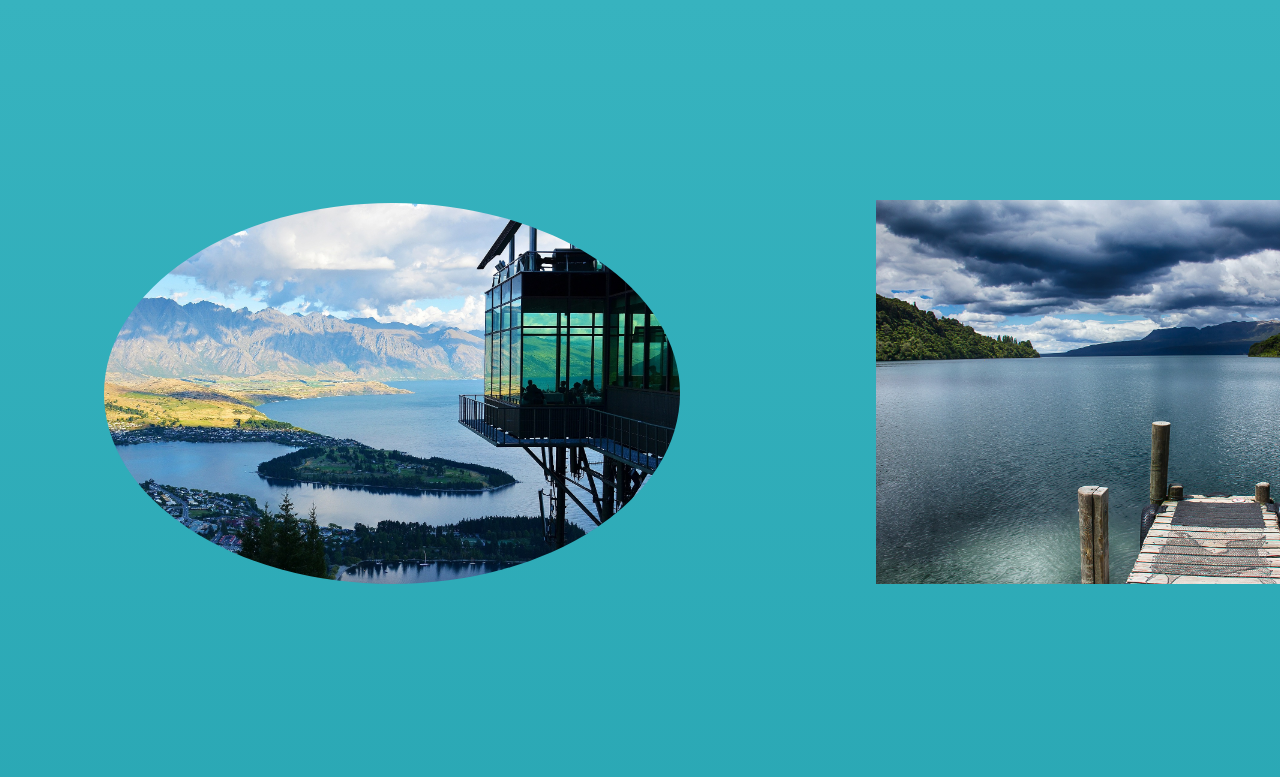
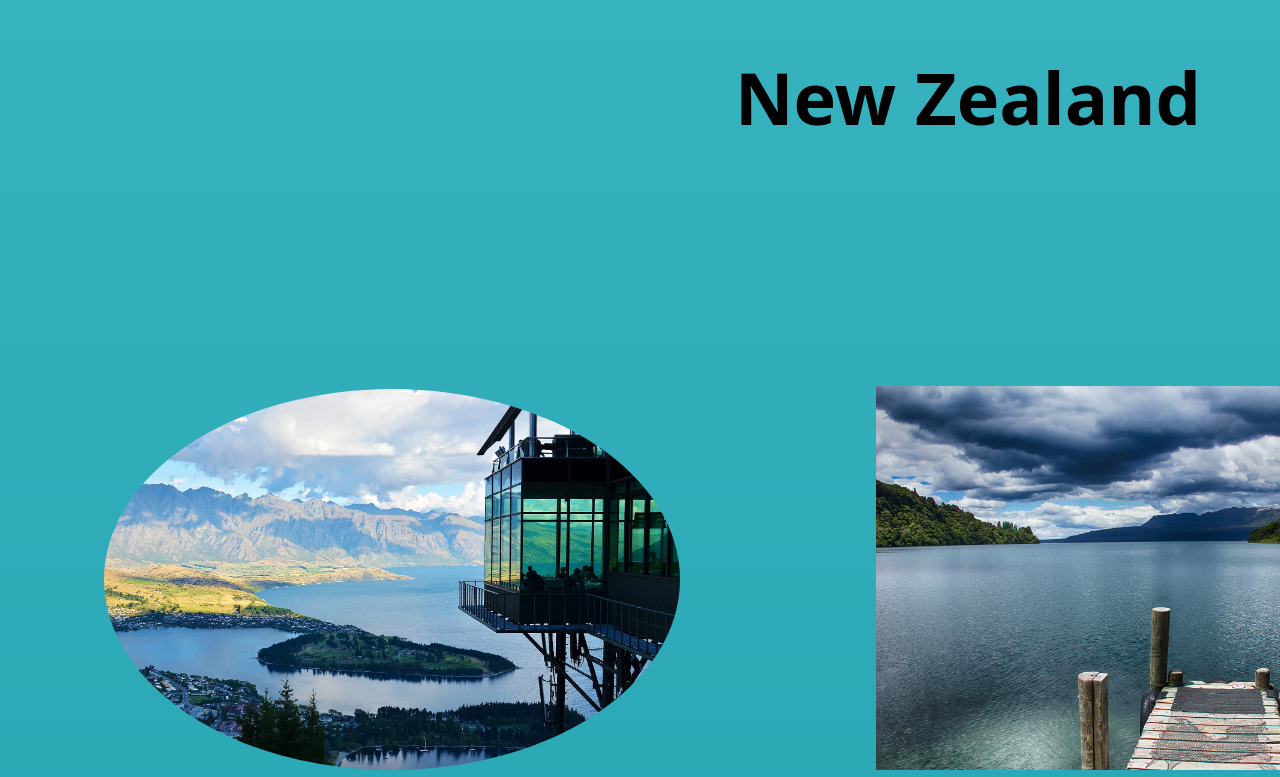
Before and after one commit to SashaDeveloper/Frontend_Tasks, a plain HTML site: page Tasks/index.html in a window 1280 px wide. Shown: the top 777 px of the page. Drawn offline with Linux system fonts and the light colour scheme.

Commit message:
Added header text on index page.

```diff
--- a/Tasks/css/main.css
+++ b/Tasks/css/main.css
@@ -2,6 +2,12 @@ body{
     width: 1920px;
     height: 2203px;
     background-image: linear-gradient(180deg, #37b3bf 0%, #1595a3 100%);
+}
+h1{
+    font-family: Open Sans;
+    text-align: center;
+    font-weight:bold ;
+    font-size:72px ;
 }
 .img-circle {
     border-radius: 50%;
--- a/Tasks/index.html
+++ b/Tasks/index.html
@@ -6,6 +6,9 @@
         <link rel="stylesheet" href="css/main.css">
     </head>
     <body>
+    <header>
+        <h1>New Zealand</h1>
+    </header>
 <div>
     <img class="img-circle" src="img/Photo1.jpg" alt="Photo 1"/>
     <img class="img-rectangle"  src="img/Photo2.jpg" alt="Photo 2"/>
```
